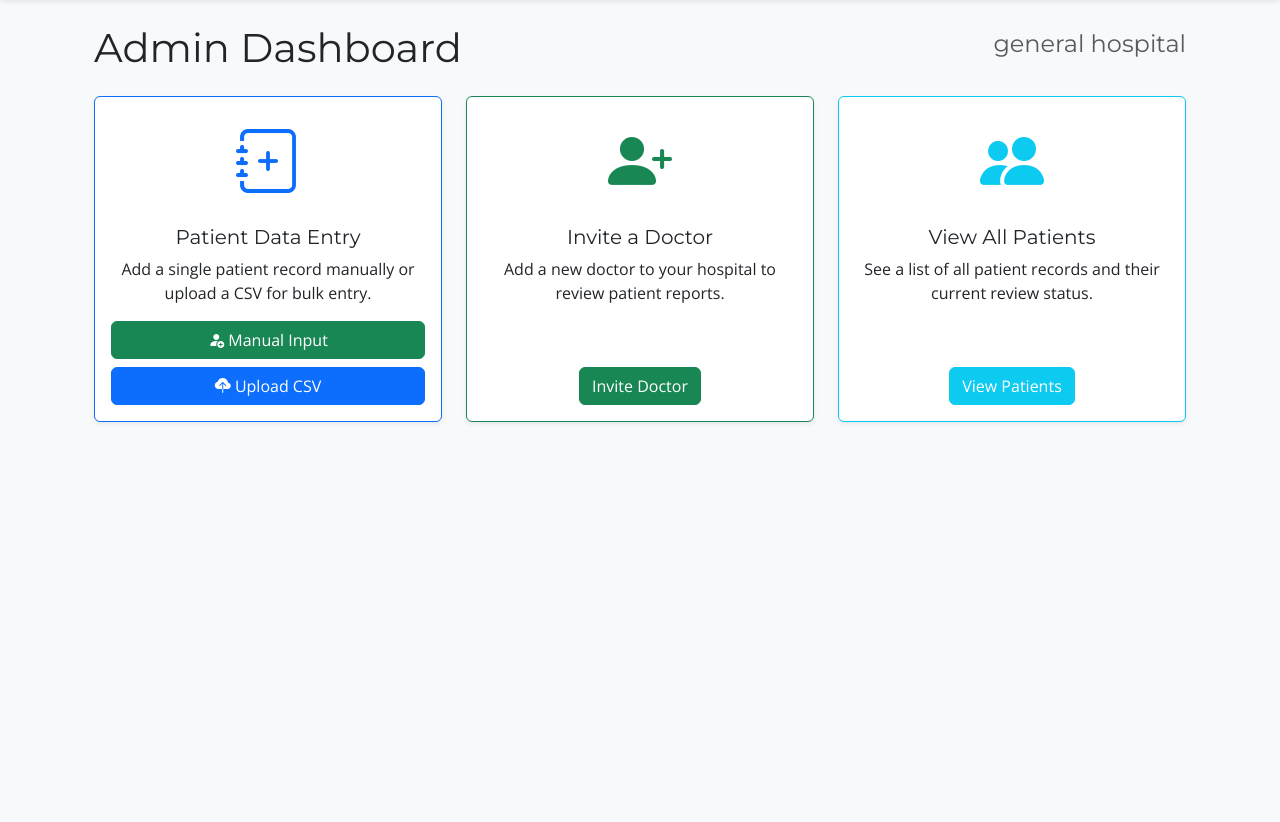
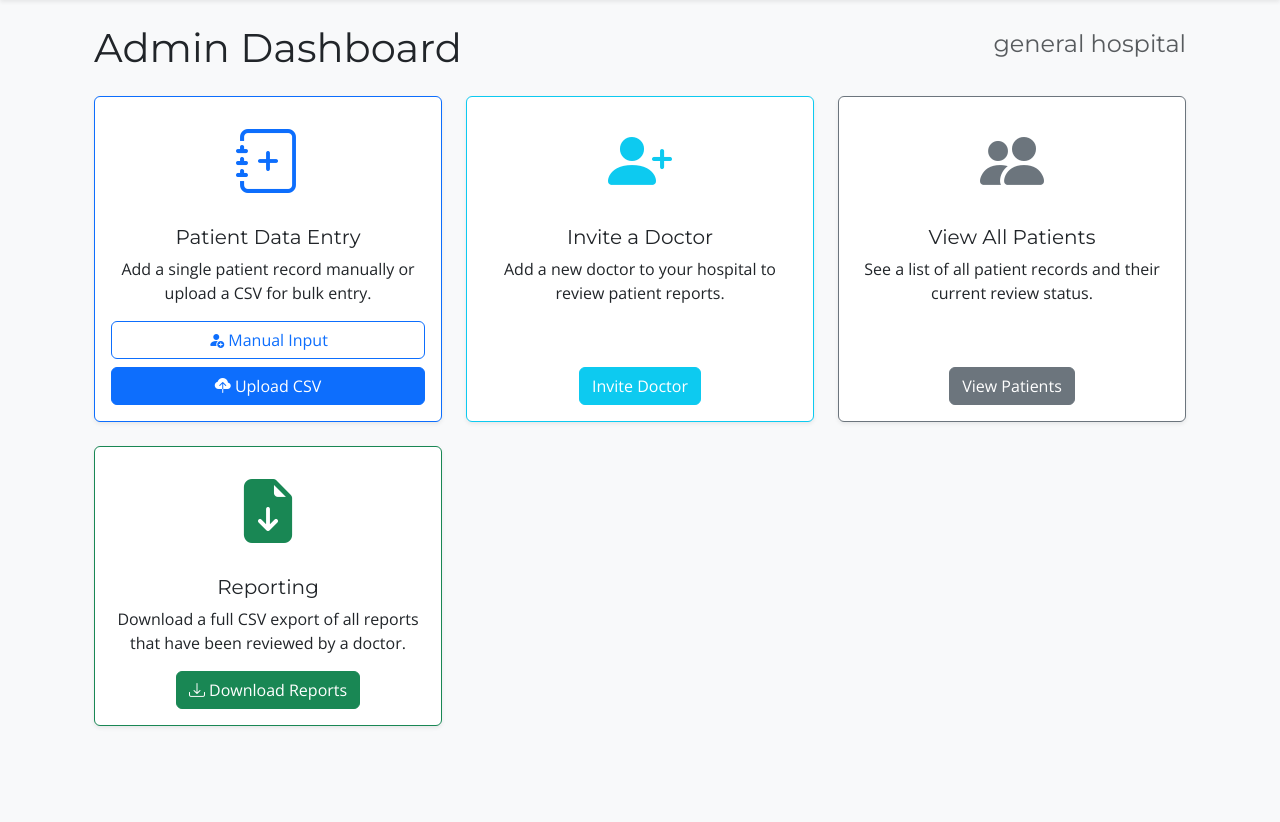
Before and after one commit to aspi1234/AI-health, a Django app: page /manage/dashboard/ in a window 1280 px wide. Shown: the part 56-878 px from the top of the page. Before the commit the page ends 479 px from the top, so only its background shows below. Run offline with Django 5.2, Linux system fonts and the light colour scheme; a user stored in the database is signed in; data comes from the database, SQL or seed files in the repository; some libraries are stand-ins or nearby versions.

Commit message:
download report as csv okay

```diff
--- a/health_app/urls.py
+++ b/health_app/urls.py
@@ -19,6 +19,7 @@ urlpatterns = [
     path('patients/<int:pk>/delete/', views.DeletePatientView.as_view(), name='delete_patient'),
     path('patient/<int:pk>/analyze/', views.AnalyzePatientRecordView.as_view(), name='analyze_record'),
     path('assessment/<int:pk>/', views.AssessmentDetailView.as_view(), name='view_assessment'),
+    path('manage/export-reports/', views.export_reviewed_reports_csv, name='export_reports_csv'),
 
     # Admin Actions
     path('manage/invite-doctor/', views.InviteDoctorView.as_view(), name='invite_doctor'),
--- a/health_app/views.py
+++ b/health_app/views.py
@@ -4,6 +4,8 @@ import io
 import random
 import string
 import markdown
+from django.http import HttpResponse
+from django.contrib.auth.decorators import login_required
 from django.utils import timezone
 from django.shortcuts import get_object_or_404
 from django.views.generic import ListView,DetailView
@@ -374,3 +376,67 @@ class AssessmentDetailView(DoctorOrAdminRequiredMixin, View):
             'form': form
         }
         return render(request, 'health_app/assessment_detail.html', context)
+
+@login_required
+def export_reviewed_reports_csv(request):
+    """
+    Handles the request to download all reviewed risk assessments as a CSV file.
+    This view is restricted to Hospital Admins.
+    """
+    # 1. Security Check: Ensure the user is a Hospital Admin
+    if request.user.role != User.Role.HOSPITAL_ADMIN:
+        messages.error(request, "You are not authorized to perform this action.")
+        return redirect('dashboard_redirect')
+
+    # 2. Prepare the HTTP Response to indicate a CSV download
+    response = HttpResponse(
+        content_type='text/csv',
+        headers={'Content-Disposition': f'attachment; filename="reviewed_reports_{timezone.now().strftime("%Y-%m-%d")}.csv"'},
+    )
+
+    # 3. Create a CSV writer
+    writer = csv.writer(response)
+
+    # 4. Define CSV Header Row
+    # We will include patient data, AI report, and doctor's review details.
+    header = [
+        'Patient Identifier', 'Glucose', 'HbA1c', 'Total Cholesterol', 'LDL', 'HDL',
+        'Triglycerides', 'ALT', 'AST', 'Creatinine', 'Urea', 'CRP', 'WBC',
+        'AI Generated Report', 'Doctor Comments', 'Reviewed By (Doctor)', 'Reviewed At'
+    ]
+    writer.writerow(header)
+
+    # 5. Query the Database for Reviewed Assessments
+    # Fetch all assessments marked as 'REVIEWED' for the admin's hospital.
+    # Use select_related to efficiently join related models in a single database query.
+    reviewed_assessments = RiskAssessment.objects.filter(
+        status=RiskAssessment.Status.REVIEWED,
+        patient_record__hospital=request.user.hospital
+    ).select_related('patient_record', 'reviewed_by').order_by('reviewed_at')
+
+    # 6. Write Data Rows to the CSV
+    for assessment in reviewed_assessments:
+        patient = assessment.patient_record
+        row = [
+            patient.patient_identifier,
+            patient.glucose,
+            patient.hba1c,
+            patient.total_cholesterol,
+            patient.ldl,
+            patient.hdl,
+            patient.triglycerides,
+            patient.alt,
+            patient.ast,
+            patient.creatinine,
+            patient.urea,
+            patient.crp,
+            patient.wbc,
+            assessment.ai_generated_report,
+            assessment.doctor_comments,
+            assessment.reviewed_by.get_full_name() if assessment.reviewed_by else 'N/A',
+            assessment.reviewed_at.strftime("%Y-%m-%d %H:%M") if assessment.reviewed_at else 'N/A'
+        ]
+        writer.writerow(row)
+
+    # 7. Return the response
+    return response
--- a/templates/health_app/admin_dashboard.html
+++ b/templates/health_app/admin_dashboard.html
@@ -2,24 +2,20 @@
 {% block title %}Admin Dashboard{% endblock %}
 
 {% block content %}
-<div class="container mt-4">
+{# The main container now has pb-5 to add bottom padding, fixing the cramped layout issue. #}
+<div class="container mt-4 pb-5">
     <div class="d-flex justify-content-between align-items-center mb-4">
         <h1 class="mb-0">Admin Dashboard</h1>
         <h4 class="text-muted">{{ user.hospital.name }}</h4>
     </div>
 
-    {% if messages %}
-        {% for message in messages %}
-            <div class="alert alert-{{ message.tags }} alert-dismissible fade show" role="alert">
-                {{ message }}
-                <button type="button" class="btn-close" data-bs-dismiss="alert" aria-label="Close"></button>
-            </div>
-        {% endfor %}
-    {% endif %}
+    {# --- REMOVED MESSAGE BLOCK --- #}
+    {# The message block has been removed from here to prevent double display. #}
+    {# It is now handled correctly by base.html. #}
 
     <!-- VERIFICATION SECTION -->
     {% if new_records %}
-    <div class="card shadow-sm mb-4 border-success id="verification-card">
+    <div class="card shadow-sm mb-4 border-success" id="verification-card"> {# Corrected an unclosed quote on id attribute #}
         <div class="card-header bg-success text-white">
             <h4><i class="bi bi-check-circle-fill"></i> Verification Required: Recently Added Records</h4>
         </div>
@@ -76,7 +72,7 @@
     <!-- END VERIFICATION SECTION -->
 
     <div class="row g-4">
-        <!-- MODIFIED Card 1: Patient Data Entry -->
+        <!-- Card 1: Patient Data Entry -->
         <div class="col-md-6 col-lg-4">
             <div class="card h-100 shadow-sm border-primary">
                 <div class="card-body d-flex flex-column justify-content-center align-items-center text-center">
@@ -85,7 +81,7 @@
                     <p class="card-text">Add a single patient record manually or upload a CSV for bulk entry.</p>
                     <div class="mt-auto w-100">
                         <div class="d-grid gap-2">
-                            <a href="{% url 'add_patient' %}" class="btn btn-success">
+                            <a href="{% url 'add_patient' %}" class="btn btn-outline-primary">
                                 <i class="bi bi-person-fill-add"></i> Manual Input
                             </a>
                             <a href="{% url 'upload_csv' %}" class="btn btn-primary">
@@ -99,32 +95,51 @@
 
         <!-- Card 2: Invite a Doctor -->
         <div class="col-md-6 col-lg-4">
-            <div class="card h-100 text-center shadow-sm border-success">
+            <div class="card h-100 text-center shadow-sm border-info">
                 <div class="card-body d-flex flex-column justify-content-center align-items-center">
-                    <i class="bi bi-person-plus-fill text-success" style="font-size: 4rem;"></i>
+                    <i class="bi bi-person-plus-fill text-info" style="font-size: 4rem;"></i>
                     <h5 class="card-title mt-3">Invite a Doctor</h5>
                     <p class="card-text">Add a new doctor to your hospital to review patient reports.</p>
-                    <a href="{% url 'invite_doctor' %}" class="btn btn-success stretched-link mt-auto">Invite Doctor</a>
+                    <a href="{% url 'invite_doctor' %}" class="btn btn-info stretched-link mt-auto text-white">Invite Doctor</a>
                 </div>
             </div>
         </div>
 
         <!-- Card 3: View All Patients -->
         <div class="col-md-6 col-lg-4">
-            <div class="card h-100 text-center shadow-sm border-info">
+            <div class="card h-100 text-center shadow-sm border-secondary">
                  <div class="card-body d-flex flex-column justify-content-center align-items-center">
-                    <i class="bi bi-people-fill text-info" style="font-size: 4rem;"></i>
+                    <i class="bi bi-people-fill text-secondary" style="font-size: 4rem;"></i>
                     <h5 class="card-title mt-3">View All Patients</h5>
                     <p class="card-text">See a list of all patient records and their current review status.</p>
-                    <a href="{% url 'patient_list' %}" class="btn btn-info stretched-link mt-auto text-white">View Patients</a>
+                    <a href="{% url 'patient_list' %}" class="btn btn-secondary stretched-link mt-auto">View Patients</a>
                 </div>
             </div>
         </div>
+
+        <!-- --- NEW FEATURE CARD --- -->
+        <!-- Card 4: Reporting & Data Management -->
+        <div class="col-md-6 col-lg-4">
+            <div class="card h-100 text-center shadow-sm border-success">
+                 <div class="card-body d-flex flex-column justify-content-center align-items-center">
+                    <i class="bi bi-file-earmark-arrow-down-fill text-success" style="font-size: 4rem;"></i>
+                    <h5 class="card-title mt-3">Reporting</h5>
+                    <p class="card-text">Download a full CSV export of all reports that have been reviewed by a doctor.</p>
+                    <a href="{% url 'export_reports_csv' %}" class="btn btn-success stretched-link mt-auto">
+                        <i class="bi bi-download"></i> Download Reports
+                    </a>
+                </div>
+            </div>
+        </div>
+        <!-- --- END NEW FEATURE CARD --- -->
+
     </div>
 </div>
 {% endblock %}
 
-{% block scripts %}
+{# --- RENAMED THIS BLOCK --- #}
+{# Renaming 'scripts' to 'extra_scripts' to avoid conflicts with other potential script blocks #}
+{% block extra_scripts %}
 <script>
 document.addEventListener('DOMContentLoaded', function() {
     const verificationCard = document.getElementById('verification-card');
@@ -132,9 +147,10 @@ document.addEventListener('DOMContentLoaded', function() {
 
     if (dismissBtn) {
         dismissBtn.addEventListener('click', function() {
-            verificationCard.style.display = 'none';
+            // A smoother way to hide the card using Bootstrap's classes
+            verificationCard.classList.add('d-none');
         });
     }
 });
 </script>
-{% endblock scripts %}
+{% endblock extra_scripts %}
```
